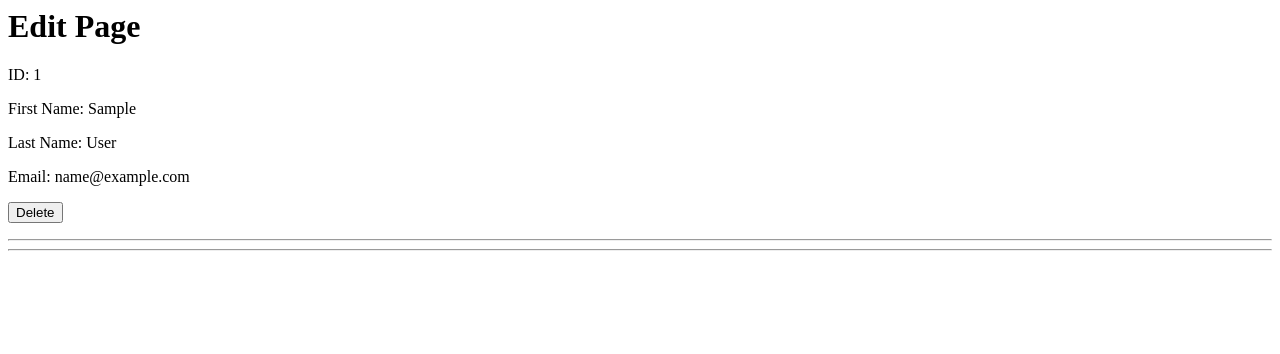
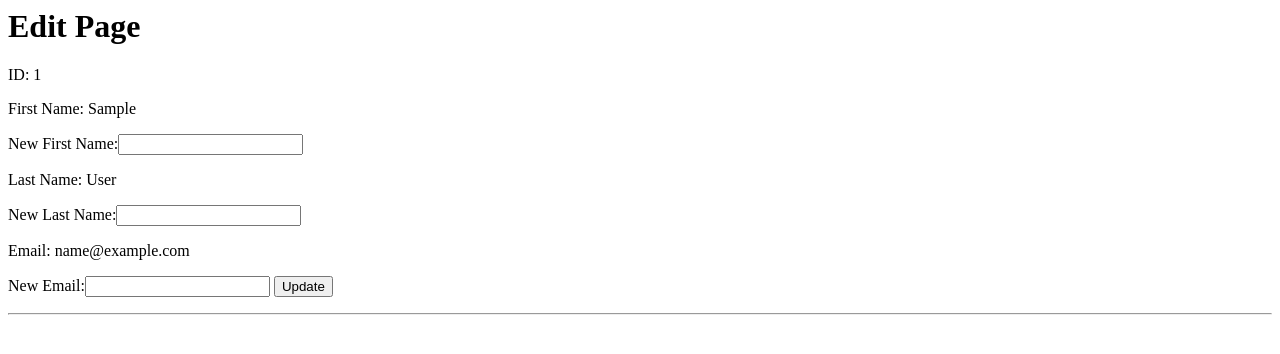
Before and after one commit to thomasjedstrom/friends_db, a Flask app: template templates/edit.html in a window 1280 px wide. Shown: the top 354 px of the page. Run offline with Flask 2, Linux system fonts and the light colour scheme; the template is opened without the code that fills it: most values are stand-ins (such as "Sample title", 1, 10 or a date in 2020).

Commit message:
got the edit page working (at least it will render).  The edit form still needs some tweeking to get it functional though.

```diff
--- a/server.py
+++ b/server.py
@@ -11,20 +11,51 @@ def index():
 
 @app.route('/friends', methods=['POST'])
 def create():
-    query = "INSERT INTO friends (first_name, last_name, occupation, created_at, updated_at) VALUES (:first_name, :last_name, :occupation, NOW(), NOW())"
+    query = "INSERT INTO friends (first_name, last_name, email, created_at, updated_at) VALUES (:first_name, :last_name, :email, NOW(), NOW())"
     data = {
              'first_name': request.form['first_name'],
              'last_name':  request.form['last_name'],
-             'occupation': request.form['occupation']
+             'email': request.form['email']
            }
     mysql.query_db(query, data)
     return redirect('/')
 
+
+
+
+@app.route('/friends/<friend_id>/edit', methods=['GET', 'POST'])
+def edit(friend_id):
+    query = "SELECT * FROM friends WHERE id = :id"
+    data = {'id': friend_id,}
+    mysql.query_db(query, data)
+    friends = mysql.query_db(query, data)
+    return render_template('edit.html', all_friends=friends)
+
+
+
+
+
+
+
+
 @app.route('/friends/<friend_id>')
-def lookup(friend_id):
-    query = "SELECT * FROM friends WHERE id = :specific_id"
-    data = {'specific_id': friend_id}
-    friends = mysql.query_db(query, data)
-    return render_template('index.html', all_friends=friends, one_friend=friends[0])
+def update(friend_id):
+    query = "UPDATE friends SET first_name = :first_name, last_name = :last_name, email = :email WHERE id = :id"
+    data = {
+             'first_name': request.form['first_name'],
+             'last_name':  request.form['last_name'],
+             'email': request.form['email'],
+             'id': friend_id
+           }
+    mysql.query_db(query, data)
+    return redirect('/')
+
+@app.route('/friends/<friend_id>/delete')
+def delete(friend_id):
+    query = "DELETE FROM friends WHERE id = :id"
+    data = {'id': friend_id}
+    mysql.query_db(query, data)
+    return redirect('/')
+
 
 app.run(debug=True)
--- a/templates/edit.html
+++ b/templates/edit.html
@@ -6,19 +6,21 @@
 
 
 <h1>Edit Page</h1>
+{% for friends in all_friends: %}
+  <form action="/friend/{{ friend_id }}">
 
-{% for friend in all_friends: %}
-   <p>ID: {{ friend['id'] }}</p>
-   <p>First Name: {{ friend['first_name'] }}</p>
-   <p>Last Name: {{ friend['last_name'] }}</p>
-   <p>Email: {{ friend['email'] }}</p>
-   <a href="/friends/{{ friend['id'] }}/edit"></a>
-   <form action="delete" method="POST">
-     <input type="hidden" value="deleting">
-     <input type="submit" value="Delete">
+     <p>ID: {{ friends['id'] }}</p>
+
+     <p>First Name: {{ friends['first_name'] }}</p><label for="first_name">New First Name:<input type="text" name="first_name" id="first_name"></label>
+
+     <p>Last Name: {{ friends['last_name'] }}</p><label for="last_name">New Last Name:<input type="text" name="last_name" id="last_name"></label>
+
+     <p>Email: {{ friends['email'] }}</p><label for="email">New Email:<input type="text" name="email" id="email"></label>
+
+     <input type="submit" value="Update">
+  {% endfor %}
    </form>
    <hr>
-{% endfor %}
-  <hr>
+
 </body>
 </html>
--- a/templates/index.html
+++ b/templates/index.html
@@ -13,7 +13,7 @@
    <p>Last Name: {{ friend['last_name'] }}</p>
    <p>Email: {{ friend['email'] }}</p>
    <!-- EDIT -->
-   <a href="/friends/{{ friend['id'] }}/edit"></a>
+   <a href="/friends/{{ friend['id'] }}/edit">Edit</a>
    <!-- DELETE -->
     <form action="/friends/{{ friend_id }}/delete" method="POST">
      <input type="hidden" value="deleting">
```
